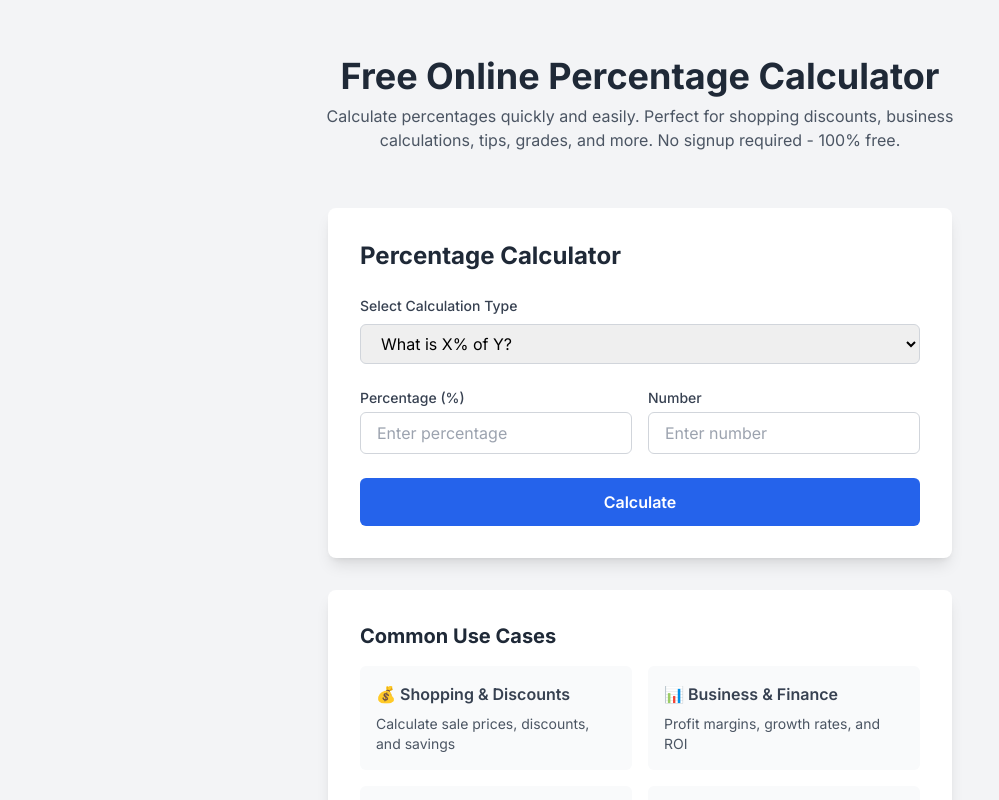
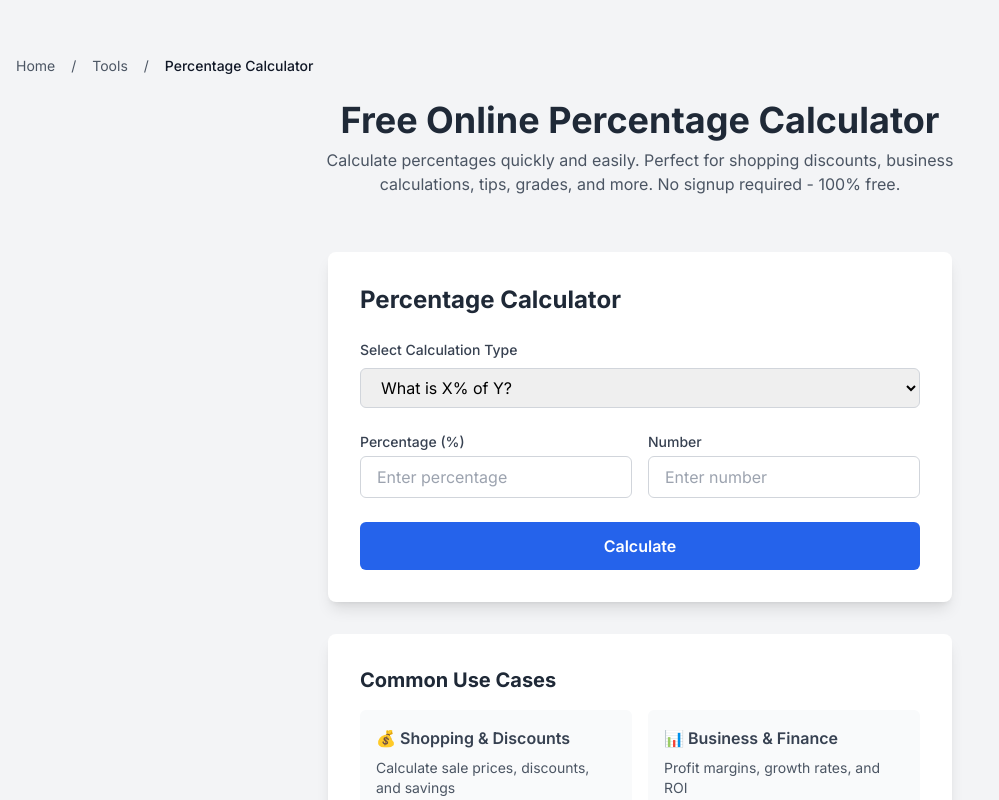
Before and after one commit to larrys-world/percentage-calculator, a Next.js app: page / in a window 1280 px wide. Shown: the top 800 px of the page, without its empty margins (0-999 px from the left). Built offline with nearby package versions, Linux system fonts and the light colour scheme.

Commit message:
feat: Add breadcrumb navigation for better SEO and UX

```diff
--- a/app/page.tsx
+++ b/app/page.tsx
@@ -11,6 +11,9 @@ export default function Home() {
       <div className="container mx-auto py-8 px-4">
         {/* Top Ad */}
         <AdSense slot="top-banner" format="horizontal" className="mb-6" />
+
+        {/* Breadcrumbs */}
+        <Breadcrumbs />
 
         <h1 className="text-4xl font-bold text-center text-gray-800 mb-2">
           Free Online Percentage Calculator
```
